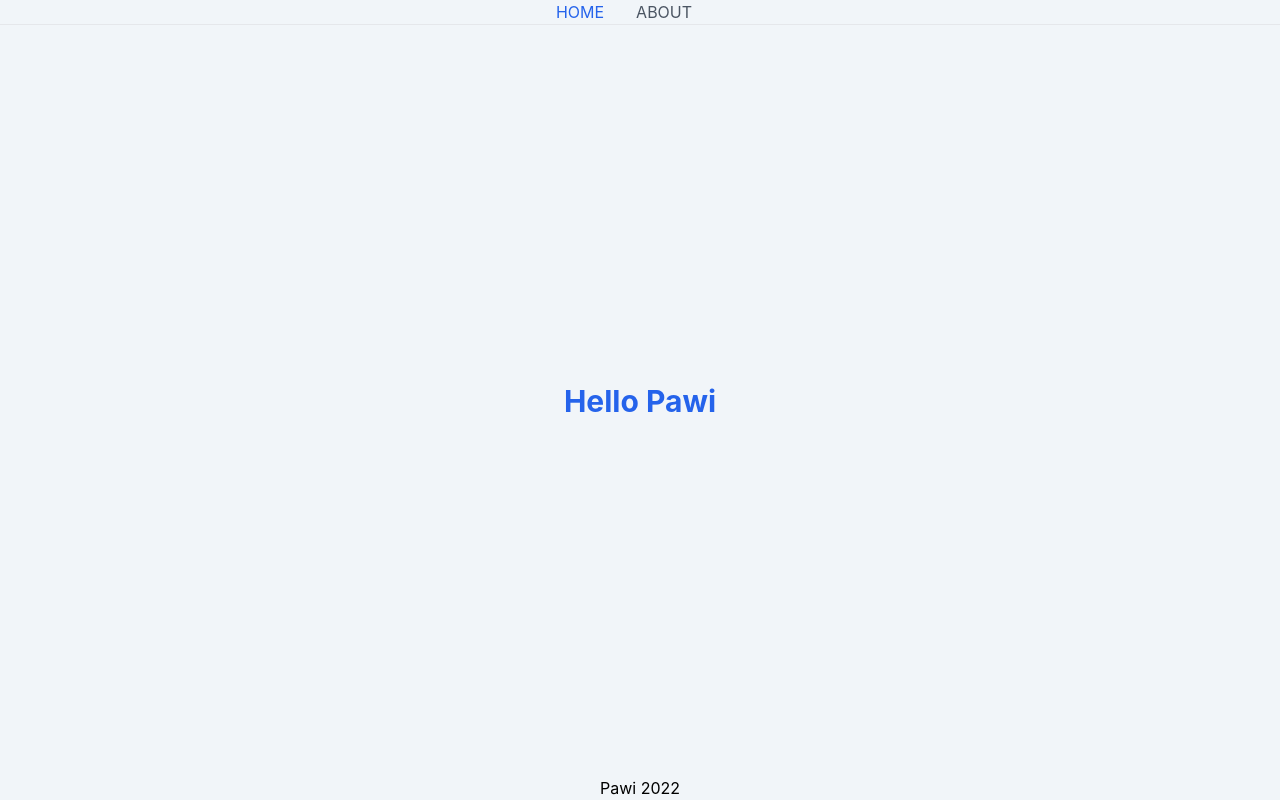
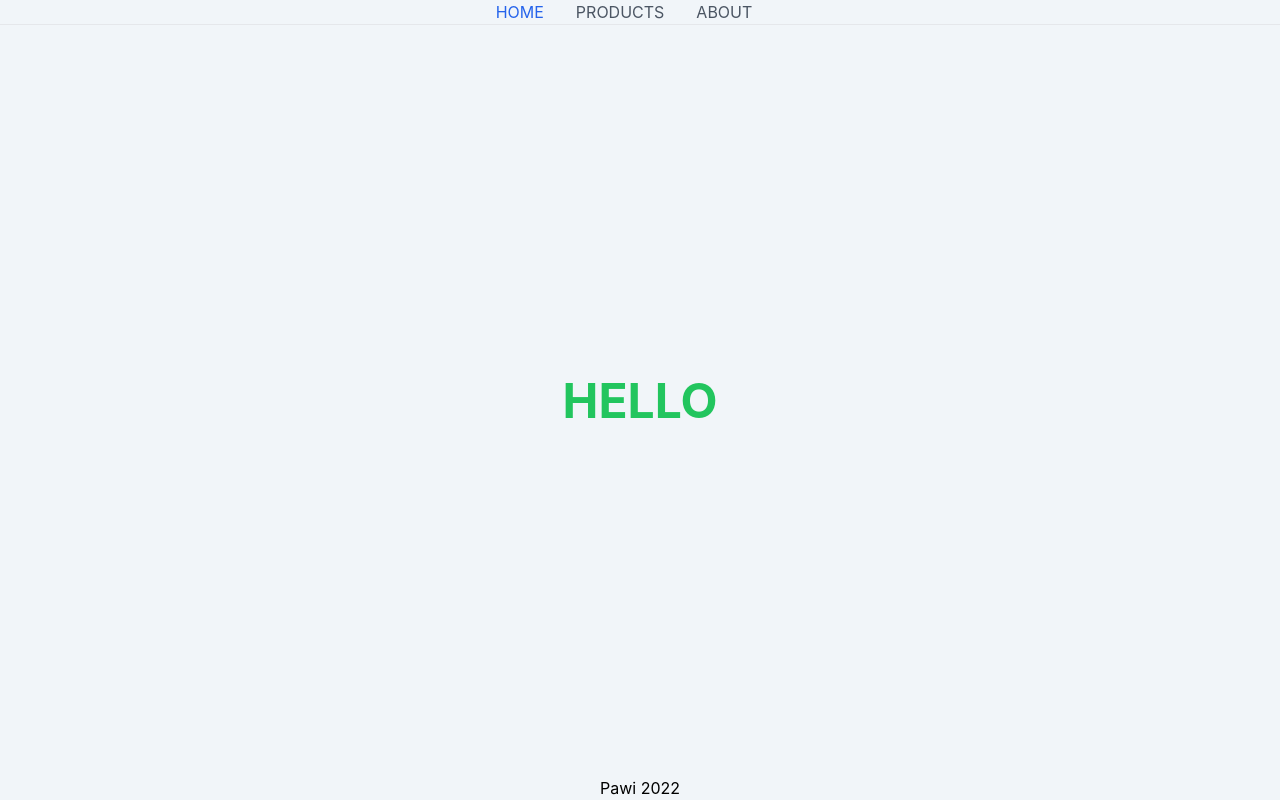
Before and after one commit to PawelNackiewicz/pawi-store, a Next.js app: page / in a window 1280 px wide. Built offline with nearby package versions, Linux system fonts and the light colour scheme.

Commit message:
add pagination

```diff
--- a/components/Navigation.tsx
+++ b/components/Navigation.tsx
@@ -6,6 +6,7 @@ export const Navigation = () => {
     <nav className="w-full border-b">
       <ul className="flex justify-center">
         <LinkItem href="/" title="home" />
+        <LinkItem href="/product/pages/1" title="products" />
         <LinkItem href="/about" title="about" />
       </ul>
     </nav>
@@ -19,13 +20,18 @@ interface LinkItemProps {
 
 const LinkItem = ({ href, title }: LinkItemProps) => {
   const router = useRouter();
-  console.log(router.pathname);
 
   return (
     <li className="mr-8 uppercase">
       <Link href={href}>
-        <a className={router.pathname === href ? 'text-blue-600' : 'text-gray-600'}>{title}</a>
+        <a className={isActiveRoute(router.asPath, href) ? 'text-blue-600' : 'text-gray-600'}>
+          {title}
+        </a>
       </Link>
     </li>
   );
 };
+
+const isActiveRoute = (routePath: string, linkHref: string) => {
+  return linkHref === '/' ? linkHref === routePath : routePath.includes(linkHref);
+};
--- /dev/null
+++ b/components/product/Pagination.tsx
@@ -0,0 +1,40 @@
+import Link from 'next/link';
+import { useRouter } from 'next/router';
+import React from 'react';
+
+interface PaginationProps {
+  total: number;
+}
+
+export const Pagination = ({ total }: PaginationProps) => {
+  return (
+    <nav className="w-full">
+      <ul className="flex justify-center">
+        {Array.from({ length: total / 25 }).map((_, i) => (
+          <PaginationItem key={i} index={i + 1} />
+        ))}
+      </ul>
+    </nav>
+  );
+};
+
+interface PaginationItemProps {
+  index: number;
+}
+
+const PaginationItem = ({ index }: PaginationItemProps) => {
+  const router = useRouter();
+  const pageIndex = router.asPath.split('/')[3];
+
+  return (
+    <Link href={`/product/pages/${index}`}>
+      <li
+        className={`${
+          pageIndex === index.toString() ? 'text-blue-600 border-blue-600' : 'text-gray-600'
+        } border-2 p-2 mx-1`}
+      >
+        {index}
+      </li>
+    </Link>
+  );
+};
--- /dev/null
+++ b/components/product/ProductItem.tsx
@@ -0,0 +1,18 @@
+import Link from 'next/link';
+import React from 'react';
+import { Product } from '../../types/types';
+
+interface ProductItemProps {
+  item: Product;
+}
+
+export const ProductItem = ({ item }: ProductItemProps) => {
+  return (
+    <Link href={`/product/${item.id}`}>
+      <li className="shadow-xl border flex flex-col justify-between items-center bg-white cursor-pointer">
+        <img src={item.image} alt={item.title} className="max-w-xs" />
+        <p className=" font-bold uppercase">{item.title}</p>
+      </li>
+    </Link>
+  );
+};
--- /dev/null
+++ b/components/product/ProductList.tsx
@@ -0,0 +1,31 @@
+import { useRouter } from 'next/router';
+import { useQuery } from 'react-query';
+import { Product } from '../../types/types';
+import { ProductItem } from './ProductItem';
+
+async function getProducts(offset: string = '0'): Promise<Product[]> {
+  return await (
+    await fetch(`https://naszsklep-api.vercel.app/api/products?take=25&offset=${offset}`)
+  ).json();
+}
+
+export const ProductList = () => {
+  const router = useRouter();
+  const pageIndex = router.asPath.split('/')[3];
+  const offset = pageIndex === '1' ? '0' : (25 * (Number(pageIndex) - 1)).toString();
+  const { data, isLoading, error } = useQuery('products', () => getProducts(offset), {
+    keepPreviousData: true,
+  });
+
+  if (isLoading) return <p>is loading...</p>;
+
+  if (error) return <p>error...</p>;
+
+  return (
+    <ul className="grid grid-cols-3 gap-4">
+      {data?.map((product) => (
+        <ProductItem key={product.id} item={product} />
+      ))}
+    </ul>
+  );
+};
--- a/package.json
+++ b/package.json
@@ -12,7 +12,8 @@
   "dependencies": {
     "next": "12.1.6",
     "react": "18.2.0",
-    "react-dom": "18.2.0"
+    "react-dom": "18.2.0",
+    "react-query": "^3.39.1"
   },
   "devDependencies": {
     "@types/node": "18.0.0",
--- a/pages/_app.tsx
+++ b/pages/_app.tsx
@@ -1,8 +1,15 @@
-import '../styles/globals.css'
-import type { AppProps } from 'next/app'
+import '../styles/globals.css';
+import type { AppProps } from 'next/app';
+import { QueryClient, QueryClientProvider } from 'react-query';
+
+const queryClient = new QueryClient();
 
 function MyApp({ Component, pageProps }: AppProps) {
-  return <Component {...pageProps} />
+  return (
+    <QueryClientProvider client={queryClient}>
+      <Component {...pageProps} />
+    </QueryClientProvider>
+  );
 }
 
-export default MyApp
+export default MyApp;
--- a/pages/index.tsx
+++ b/pages/index.tsx
@@ -1,9 +1,11 @@
 import { Page } from '../components/Page';
+import { Pagination } from '../components/product/Pagination';
+import { ProductList } from '../components/product/ProductList';
 
 const HomePage = () => {
   return (
     <Page>
-      <p className="font-bold text-3xl text-blue-600">Hello Pawi</p>
+      <h1 className="uppercase font-bold text-5xl text-green-500">Hello</h1>
     </Page>
   );
 };
--- /dev/null
+++ b/pages/product/[productId].tsx
@@ -0,0 +1,15 @@
+import React from 'react';
+import { useRouter } from 'next/router';
+import { Page } from '../../components/Page';
+
+const ProductIdPage = () => {
+  const router = useRouter();
+
+  return (
+    <Page>
+      <h1>Siema {router.query.productId}</h1>
+    </Page>
+  );
+};
+
+export default ProductIdPage;
--- /dev/null
+++ b/pages/product/pages/[pageIndex].tsx
@@ -0,0 +1,17 @@
+import React from 'react';
+import { Page } from '../../../components/Page';
+import { Pagination } from '../../../components/product/Pagination';
+import { ProductList } from '../../../components/product/ProductList';
+
+const PageIndexPage = () => {
+  return (
+    <Page>
+      <div className="flex flex-col">
+        <ProductList />
+        <Pagination total={250} />
+      </div>
+    </Page>
+  );
+};
+
+export default PageIndexPage;
--- /dev/null
+++ b/types/types.ts
@@ -0,0 +1,10 @@
+export interface Product {
+  readonly id: number;
+  readonly title: string;
+  readonly price: number;
+  readonly description: string;
+  readonly category: string;
+  readonly rating: { rate: number; count: number };
+  readonly image: string;
+  readonly longDescription: string;
+}
```
Also changed, not shown: 1 other file (tests, documents, lock files or other folders).
